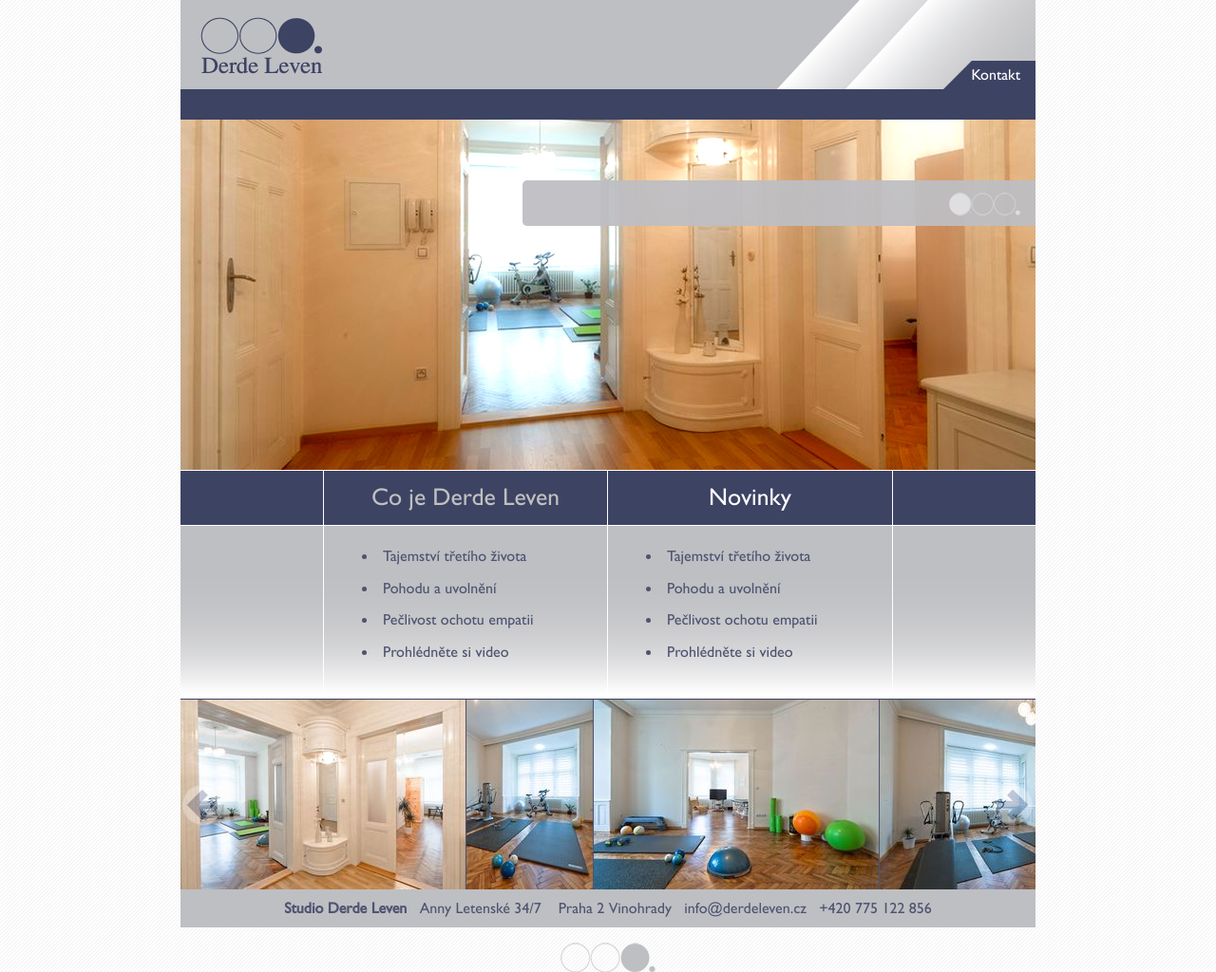
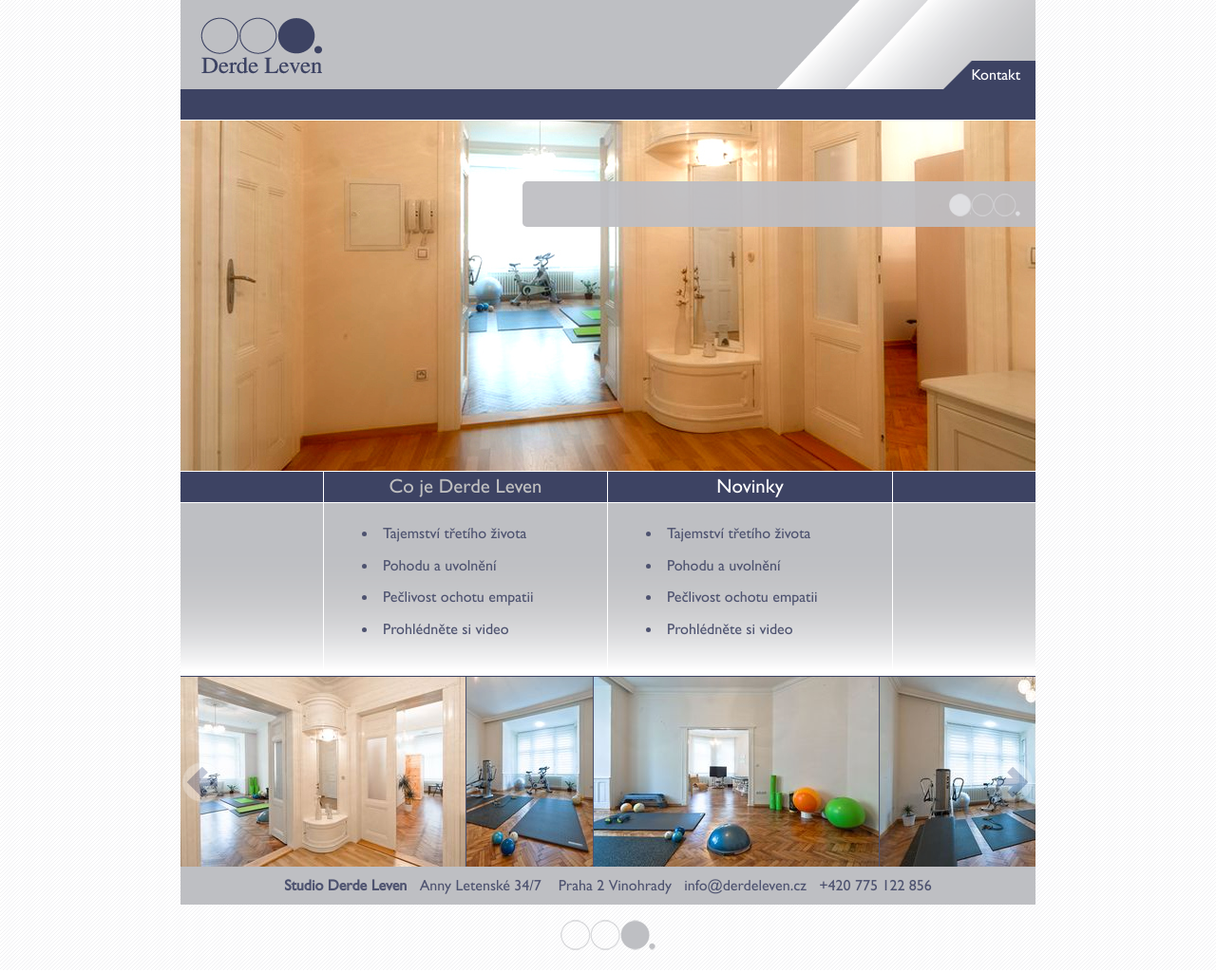
Before and after one commit to ladesopeklo/weby, a PHP site: page / in a window 1280 px wide. Shown: the top 1024 px of the page at 95% size. Run offline with PHP 8.4, Linux system fonts and the light colour scheme; some libraries are stand-ins or nearby versions.

Commit message:
derde fix

```diff
--- a/Derde/Resources/css/style.css
+++ b/Derde/Resources/css/style.css
@@ -112,8 +112,8 @@ h1 {
 	.navigation .nav {
 
 		text-align: center;
-		line-height: 57px;
-		height: 57px;
+		line-height: 2em;
+		height: 2em;
 
 	}
 	.navigation .nav a:hover
@@ -129,7 +129,7 @@ h1 {
 
 	.navigation .nav a,.navigation .nav .disabled
 	{
-		font-size: 160%;
+		font-size: 130%;
 
 	}
 
@@ -145,6 +145,8 @@ h1 {
 	.headerspacer {
 		height: 2em;
 		background-color: #3D4363;
+		border-bottom: 1px solid #fff;
+
 	}
 	.footer {
 		background-color: #BEBFC3;
--- a/Derde/index.html
+++ b/Derde/index.html
@@ -27,13 +27,6 @@
 	<script type="text/javascript" src="Resources/Scripts/Ladesopeklo.js"></script>
 
 
-	<link href="Plugin/Scroll/jquery.mCustomScrollbar.css" rel="stylesheet" type="text/css" />
-	<script src="http://ajax.googleapis.com/ajax/libs/jqueryui/1.8/jquery-ui.min.js" type="text/javascript"></script>
-	<script src="Plugin/Scroll/jquery.easing.1.3.js" type="text/javascript"></script>
-	<script src="Plugin/Scroll/jquery.mousewheel.min.js" type="text/javascript"></script>
-
-
-	<script src="Plugin/Scroll/jquery.mCustomScrollbar.js" type="text/javascript"></script>
 
 
 
@@ -223,9 +216,9 @@
 
 
 <script>
-	function scroll() {
-		$("#mcs_container").mCustomScrollbar("vertical", 400, "easeOutCirc", 1.05, "auto", "yes", "yes", 10);
-	}
+//	function scroll() {
+//		$("#mcs_container").mCustomScrollbar("vertical", 400, "easeOutCirc", 1.05, "auto", "yes", "yes", 10);
+//	}
 		function setupIntro(loadNovinka ) {
 			var a = $(".intro").scrollable({
 				circular: true
@@ -311,7 +304,6 @@
 	var settings = new Settings(options);
 
 	$(function () {
-		scroll();
 		var cache = false; //cachovani templates (!!! pokud je na true tak zmeny v templatach se neprojevi!!! - zmeny v souborech /templates/*)
 		var loader = new Loader(cache, settings);
 
```
Also changed, not shown: 1 other file.
